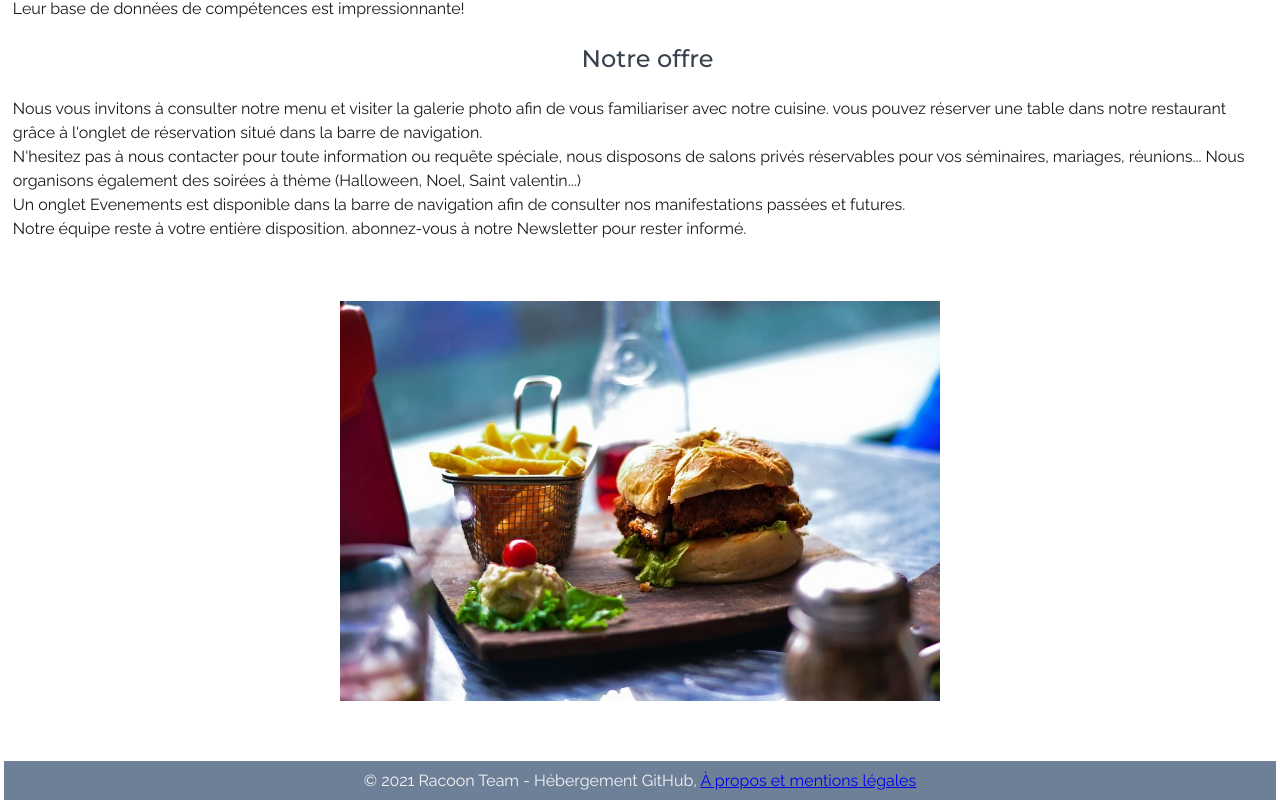
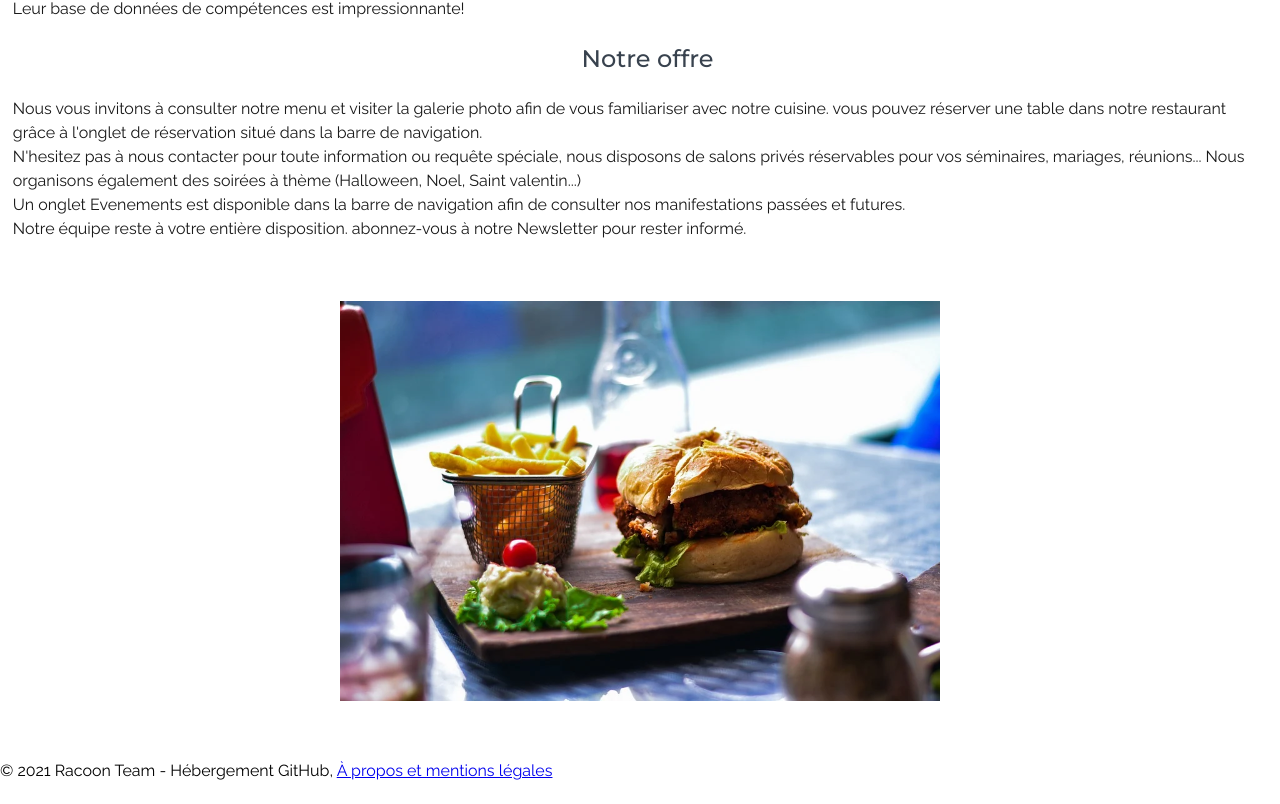
Before and after one commit to mystere974/restOdyssey, a plain HTML site: page presentation.html in a window 1280 px wide. Shown: the part 1034-1838 px from the top of the page. After the commit the page ends 1814 px from the top, so only its background shows below. Drawn offline with Linux system fonts and the light colour scheme.

Commit message:
footer fix

```diff
--- a/presentation.html
+++ b/presentation.html
@@ -89,7 +89,7 @@
 
     <div class="space"></div>
 
-    <footer class="footer-style">
+    <footer>
         <p>© 2021 Racoon Team - Hébergement GitHub, <a href="mentions-legales.html" target='_blank'>À propos et mentions légales</a></p>
     </footer>
 
--- a/styles/presentation.css
+++ b/styles/presentation.css
@@ -94,16 +94,7 @@
     color:  rgb(25, 25, 25);
   }
 
-  .footer-style {
-    text-align: center;
-    padding: 10px;
-    background-color: #6d8097;
-    margin: 4px;
-    display: block;
-    font-size: 16px;
-    font-family: raleway , sans-serif;
-    color:  whitesmoke;
-  }
+
 
 
   /* NAVBAR */
```
